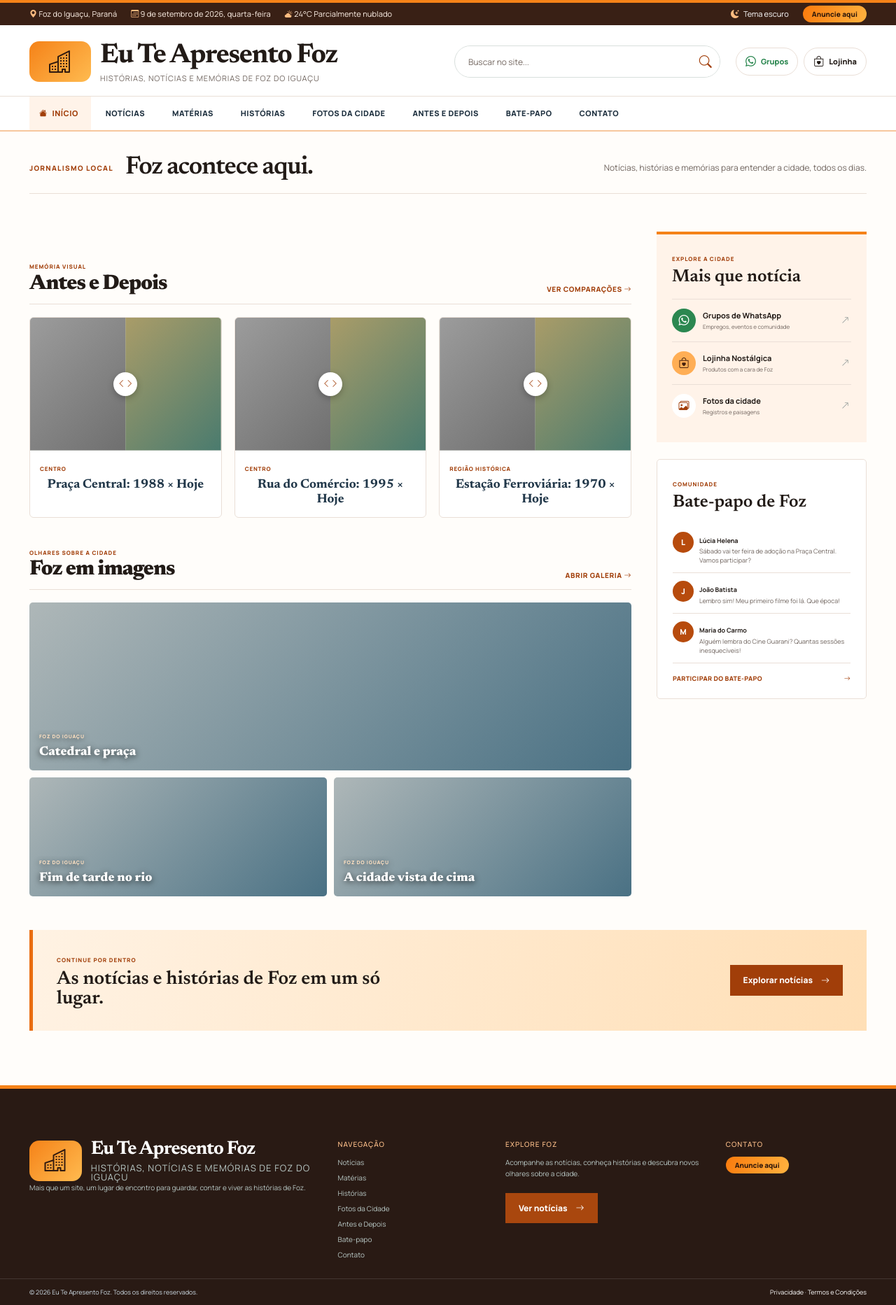
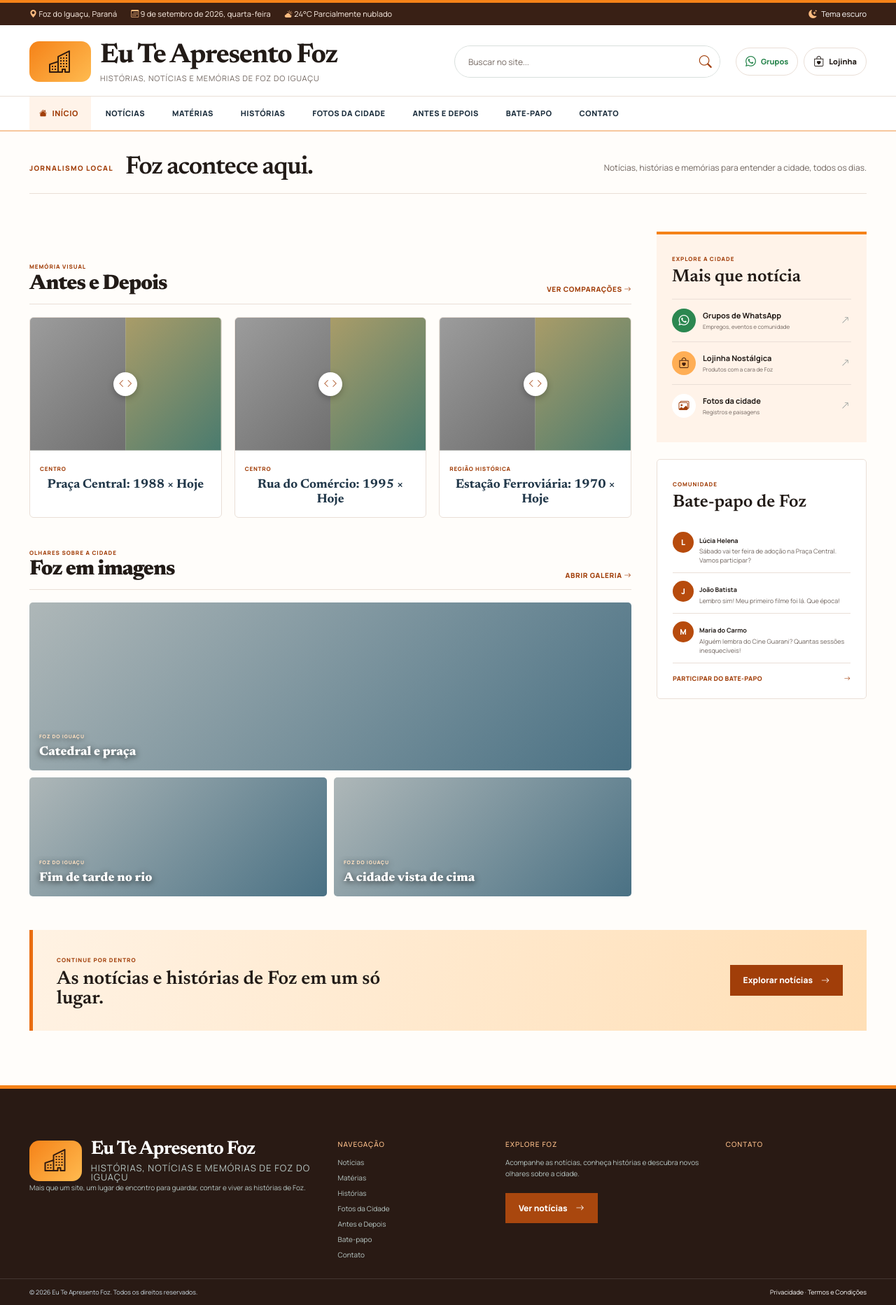
Before and after one commit to Hunter954/EuTeApresentoFoz, a Flask app: page / in a window 1280 px wide. Shown: the whole page at 70% size. Run offline with Flask 3, Linux system fonts and the light colour scheme; data comes from the database, SQL or seed files in the repository; data that the repository does not hold is empty; parts of the project's set-up code (start-up, migrations or seed data) failed here and were passed over.

Commit message:
Renova cache dos estilos e remove chamadas sem destino

```diff
--- a/app/templates/base.html
+++ b/app/templates/base.html
@@ -74,7 +74,7 @@
   <link rel="preconnect" href="https://fonts.gstatic.com" crossorigin>
   <link href="https://fonts.googleapis.com/css2?family=Manrope:wght@400;500;600;700;800&family=Newsreader:opsz,wght@6..72,600;6..72,700;6..72,800&display=swap" rel="stylesheet">
   <link rel="stylesheet" href="{{ url_for('static', filename='css/site.css') }}">
-  <link rel="stylesheet" href="{{ url_for('static', filename='css/modern.css') }}">
+  <link rel="stylesheet" href="{{ url_for('static', filename='css/modern.css', v='20261103-orange') }}">
   {% if google_analytics_id %}
   <script async src="https://www.googletagmanager.com/gtag/js?id={{ google_analytics_id }}"></script>
   <script>
@@ -101,7 +101,7 @@
           {% if social_links.facebook %}<a href="{{ social_links.facebook }}" target="_blank" rel="noopener" aria-label="Facebook"><i class="bi bi-facebook"></i></a>{% endif %}
           {% if social_links.instagram %}<a href="{{ social_links.instagram }}" target="_blank" rel="noopener" aria-label="Instagram"><i class="bi bi-instagram"></i></a>{% endif %}
           {% if social_links.youtube %}<a href="{{ social_links.youtube }}" target="_blank" rel="noopener" aria-label="YouTube"><i class="bi bi-youtube"></i></a>{% endif %}
-          {% if announcement_url %}<a class="mv-ad-btn" href="{{ announcement_url }}">Anuncie aqui</a>{% endif %}
+          {% if announcement_url and announcement_url != '#' %}<a class="mv-ad-btn" href="{{ announcement_url }}">Anuncie aqui</a>{% endif %}
         </div>
       </div>
     </div>
@@ -182,7 +182,7 @@
         <h3>Contato</h3>
         {% if organization_schema.telephone %}<p><i class="bi bi-telephone-fill"></i> {{ organization_schema.telephone }}</p>{% endif %}
         {% if organization_schema.email %}<p><i class="bi bi-envelope-fill"></i> {{ organization_schema.email }}</p>{% endif %}
-        {% if announcement_url %}<a class="mv-ad-btn mv-ad-btn--footer" href="{{ announcement_url }}">Anuncie aqui</a>{% endif %}
+        {% if announcement_url and announcement_url != '#' %}<a class="mv-ad-btn mv-ad-btn--footer" href="{{ announcement_url }}">Anuncie aqui</a>{% endif %}
       </div>
     </div>
     <div class="mv-footer__bottom">
@@ -197,7 +197,7 @@
     window.__SITE_ANALYTICS__ = { endpoint: "{{ url_for('site.analytics_collect') }}", path: "{{ request.path }}" };
   </script>
   <script src="https://cdn.jsdelivr.net/npm/bootstrap@5.3.3/dist/js/bootstrap.bundle.min.js"></script>
-  <script src="{{ url_for('static', filename='js/site.js') }}"></script>
+  <script src="{{ url_for('static', filename='js/site.js', v='20261103-orange') }}"></script>
   {% block scripts %}{% endblock %}
 </body>
 </html>
--- a/app/templates/home.html
+++ b/app/templates/home.html
@@ -43,7 +43,7 @@
       <div class="mv-section-head mv-section-head--link"><div><span>Agora em Foz</span><h2>Mais recentes</h2></div><a href="{{ url_for('site.news_page') }}">Ver notícias <i class="bi bi-arrow-right"></i></a></div>
       <div class="mv-news-grid">
         {% for p in latest_cards %}
-          <a class="mv-news-card" href="{{ url_for('site.post', slug=p.slug) }}">{{ post_image(p, 'mv-news-card__img') }}<div class="mv-news-card__body"><span class="mv-tag mv-tag--mini">{{ p.categories[0].name if p.categories else 'Notícias' }}</span><h3>{{ clean_text(p.title, 88) }}</h3><p>{{ clean_text(p.excerpt or p.content_html, 120) }}</p><small>{{ format_date_br(p.published_at) }} • Leitura rápida</small></div></a>
+          <a class="mv-news-card" href="{{ url_for('site.post', slug=p.slug) }}">{{ post_image(p, 'mv-news-card__img') }}<div class="mv-news-card__body"><span class="mv-tag mv-tag--mini">{{ p.categories[0].name if p.categories else 'Notícias' }}</span><h3>{{ clean_text(p.title, 88) }}</h3><p>{{ clean_text(p.excerpt or p.content_html, 120) }}</p><small>{{ format_date_br(p.published_at) }}</small></div></a>
         {% endfor %}
       </div>
     </section>
```
